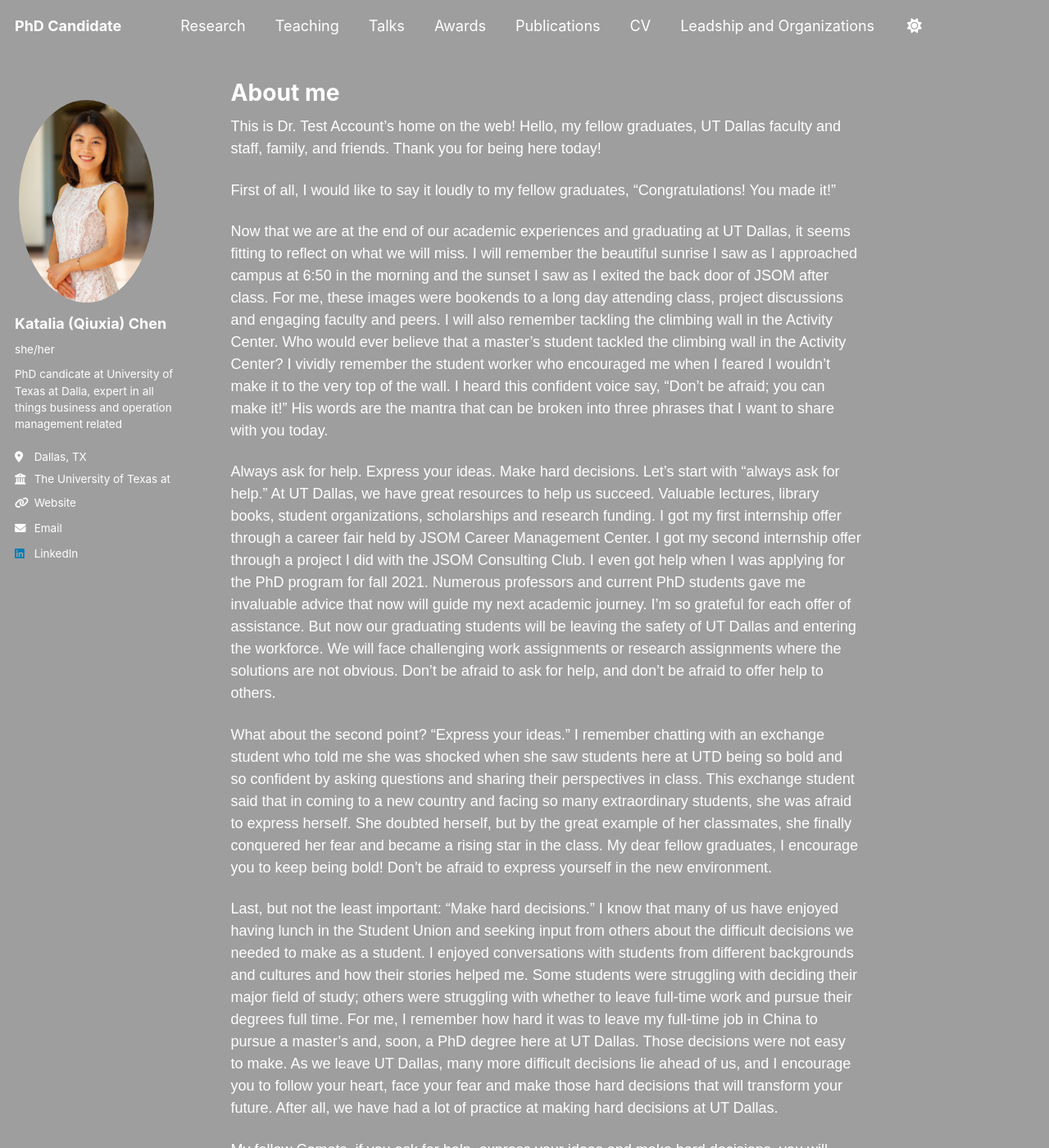
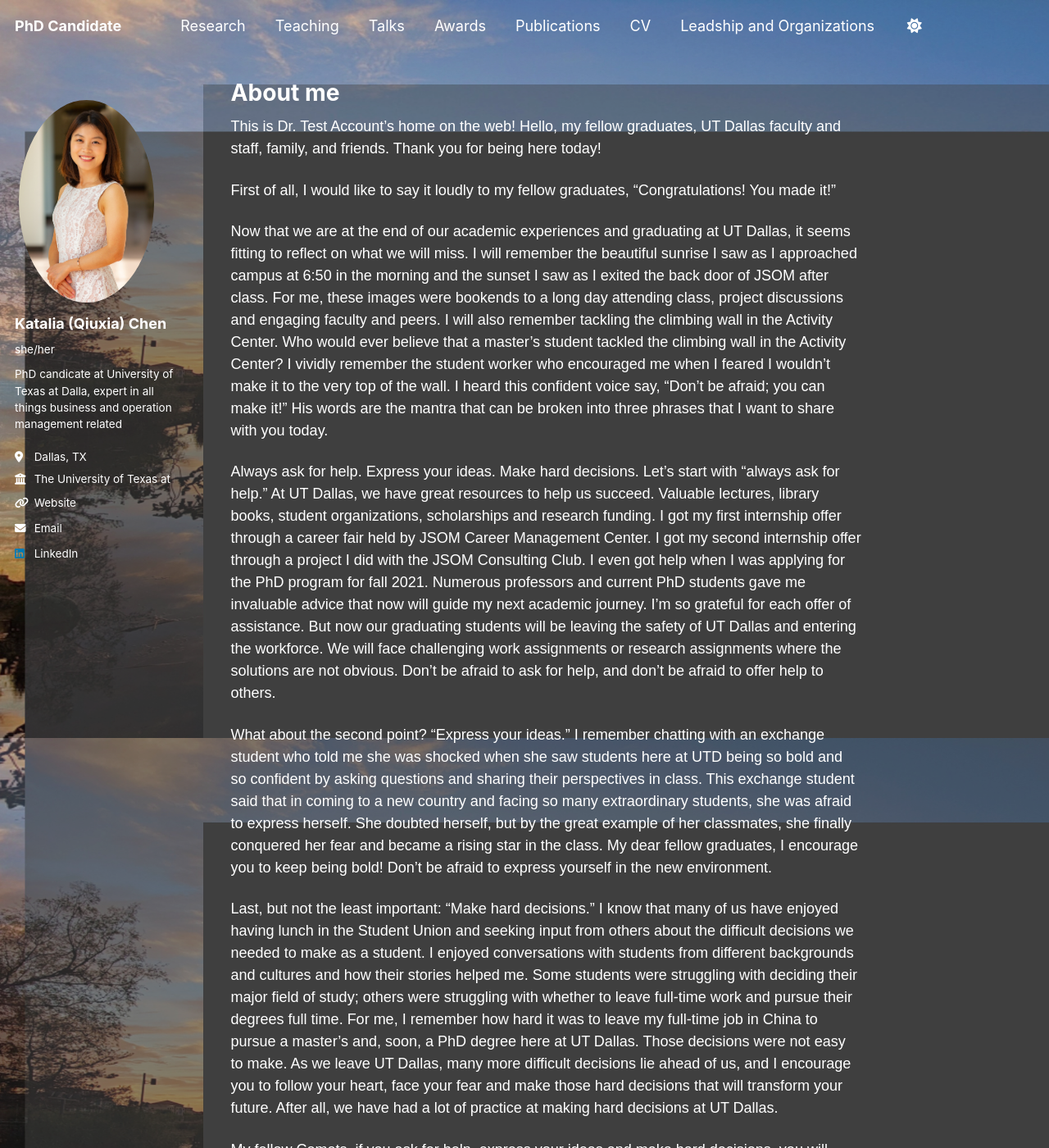
Before and after one commit to qxc2/Katalia_Qiuxia_Chen_v1, a Jekyll site: the page built from _pages/about.md, in a window 1280 px wide and 1400 px high. Shown: the whole window at 82% size. Built offline with Jekyll 4.4.1, drawn with Linux system fonts in a browser that asks for light colours.

Commit message:
Update main.scss

```diff
--- a/assets/css/main.scss
+++ b/assets/css/main.scss
@@ -34,7 +34,7 @@
     "vendor/magnific-popup/magnific-popup";
 body {
   position: relative;
-  background-image: url("https://sp112358.github.io/Katalia_Qiuxia_Chen_2/assets/1.jpg");
+  background-image: url("https://sp112358.github.io/Katalia_Qiuxia_Chen_2/assets/6.jpg");
   background-size: cover;
   background-position: center;
   background-attachment: fixed;
@@ -49,7 +49,7 @@
   left: 0;
   width: 100%;
   height: 100%;
-  background-image: url("https://sp112358.github.io/Katalia_Qiuxia_Chen_2/assets/1.jpg");
+  background-image: url("https://sp112358.github.io/Katalia_Qiuxia_Chen_2/assets/6.jpg");
   background-size: cover;
   background-position: center;
   background-attachment: fixed;
```
